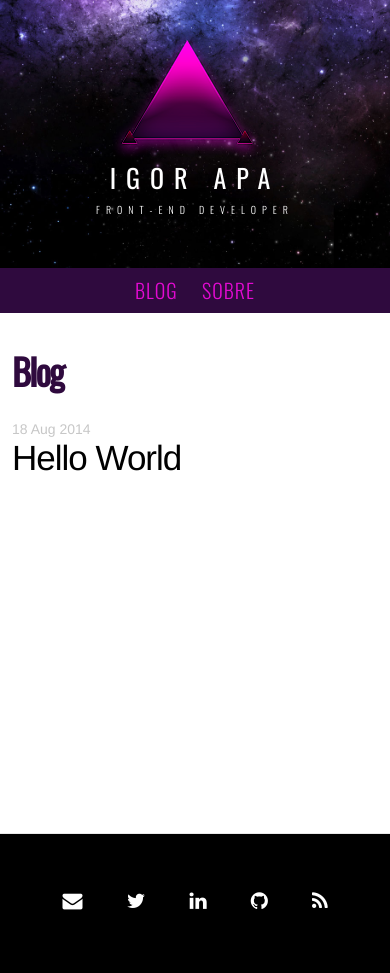
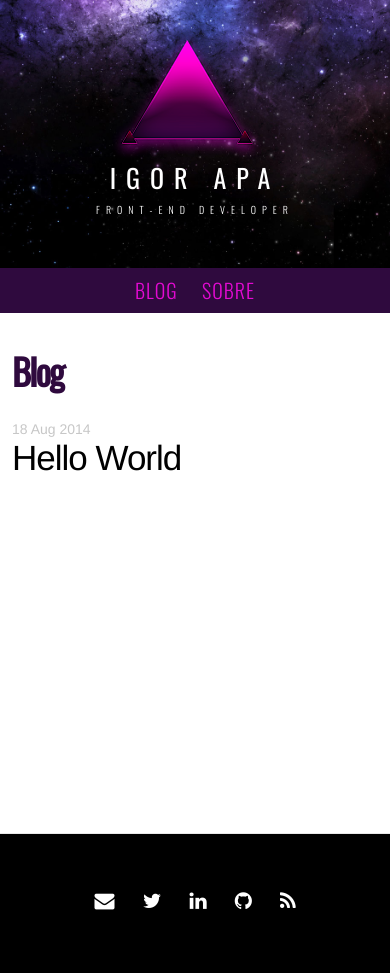
Before and after one commit to igorapa/igorapa.github.io, a Jekyll site: the page built from index.html, in a window 390 px wide. Built offline with Jekyll 4.4.1, drawn with Linux system fonts in a browser that asks for light colours; nearby versions of some CDN libraries.

Commit message:
changed footer spacing

```diff
--- a/css/main.css
+++ b/css/main.css
@@ -384,5 +384,7 @@
     clear: both;
     width: auto;
     margin: 0 0 15px; }
-
+  .site-footer li {
+    margin: 0 12px;
+  }
 }
```
